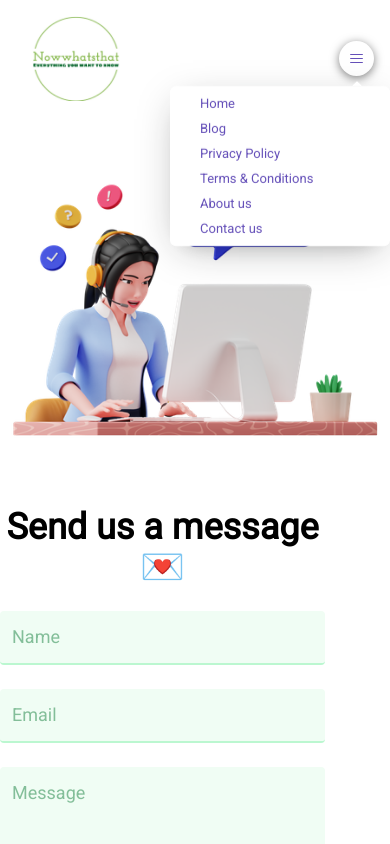
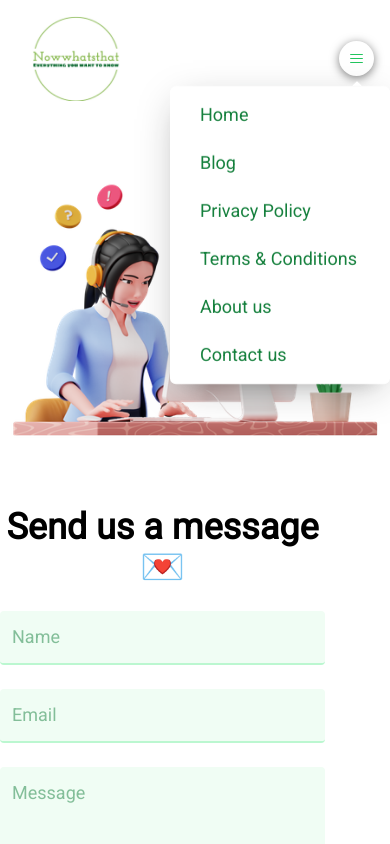
Before and after one commit to AwaisYusaf/nowhatsthat-next12, a Next.js app: page /contact in a window 390 px wide. Both pictures are taken after a click on the button "Customise options". Shown: the top 844 px of the page. Built offline with nearby package versions, Linux system fonts and the light colour scheme.

Commit message:
Dropdown color change

```diff
--- a/components/Header.tsx
+++ b/components/Header.tsx
@@ -19,7 +19,7 @@ const DropDown = () => {
       <DropdownMenu.Root>
         <DropdownMenu.Trigger asChild>
           <button
-            className="rounded-full w-[35px] h-[35px] inline-flex items-center justify-center text-violet11 bg-white shadow-[0_2px_10px] shadow-blackA7 outline-none hover:bg-violet3 focus:shadow-[0_0_0_2px] focus:shadow-black"
+            className="rounded-full w-[35px] h-[35px] inline-flex items-center justify-center text-green-500 bg-white shadow-[0_2px_10px] shadow-blackA7 outline-none hover:bg-violet3 focus:shadow-[0_0_0_2px] focus:shadow-black"
             aria-label="Customise options"
           >
             <HamburgerMenuIcon />
@@ -31,26 +31,26 @@ const DropDown = () => {
             className="min-w-[220px] bg-white rounded-md p-[5px] shadow-[0px_10px_38px_-10px_rgba(22,_23,_24,_0.35),_0px_10px_20px_-15px_rgba(22,_23,_24,_0.2)] will-change-[opacity,transform] data-[side=top]:animate-slideDownAndFade data-[side=right]:animate-slideLeftAndFade data-[side=bottom]:animate-slideUpAndFade data-[side=left]:animate-slideRightAndFade"
             sideOffset={5}
           >
-            <DropdownMenu.Item className="group text-[13px] leading-none text-violet11 rounded-[3px] flex items-center h-[25px] px-[5px] relative pl-[25px] select-none outline-none data-[disabled]:text-mauve8 data-[disabled]:pointer-events-none data-[highlighted]:bg-violet9 data-[highlighted]:text-violet1">
+            <DropdownMenu.Item className="group text-[13px] leading-none text-green-700 rounded-[3px] flex items-center h-[25px] px-[5px] relative pl-[25px] select-none outline-none data-[disabled]:text-mauve8 data-[disabled]:pointer-events-none data-[highlighted]:bg-green-800 py-6 text-lg data-[highlighted]:text-violet1">
               <Link href="/">Home</Link>
             </DropdownMenu.Item>
 
-            <DropdownMenu.Item className="group text-[13px] leading-none text-violet11 rounded-[3px] flex items-center h-[25px] px-[5px] relative pl-[25px] select-none outline-none data-[disabled]:text-mauve8 data-[disabled]:pointer-events-none data-[highlighted]:bg-violet9 data-[highlighted]:text-violet1">
+            <DropdownMenu.Item className="group text-[13px] leading-none text-green-700 rounded-[3px] flex items-center h-[25px] px-[5px] relative pl-[25px] select-none outline-none data-[disabled]:text-mauve8 data-[disabled]:pointer-events-none data-[highlighted]:bg-green-800 py-6 text-lg data-[highlighted]:text-violet1">
               <Link href="/blog">Blog</Link>
             </DropdownMenu.Item>
 
-            <DropdownMenu.Item className="group text-[13px] leading-none text-violet11 rounded-[3px] flex items-center h-[25px] px-[5px] relative pl-[25px] select-none outline-none data-[disabled]:text-mauve8 data-[disabled]:pointer-events-none data-[highlighted]:bg-violet9 data-[highlighted]:text-violet1">
+            <DropdownMenu.Item className="group text-[13px] leading-none text-green-700 rounded-[3px] flex items-center h-[25px] px-[5px] relative pl-[25px] select-none outline-none data-[disabled]:text-mauve8 data-[disabled]:pointer-events-none data-[highlighted]:bg-green-800 py-6 text-lg data-[highlighted]:text-violet1">
               <Link href="/privacy-policy">Privacy Policy</Link>
             </DropdownMenu.Item>
-            <DropdownMenu.Item className="group text-[13px] leading-none text-violet11 rounded-[3px] flex items-center h-[25px] px-[5px] relative pl-[25px] select-none outline-none data-[disabled]:text-mauve8 data-[disabled]:pointer-events-none data-[highlighted]:bg-violet9 data-[highlighted]:text-violet1">
+            <DropdownMenu.Item className="group text-[13px] leading-none text-green-700 rounded-[3px] flex items-center h-[25px] px-[5px] relative pl-[25px] select-none outline-none data-[disabled]:text-mauve8 data-[disabled]:pointer-events-none data-[highlighted]:bg-green-800 py-6 text-lg data-[highlighted]:text-violet1">
               <Link href="/terms">Terms & Conditions</Link>
             </DropdownMenu.Item>
 
-            <DropdownMenu.Item className="group text-[13px] leading-none text-violet11 rounded-[3px] flex items-center h-[25px] px-[5px] relative pl-[25px] select-none outline-none data-[disabled]:text-mauve8 data-[disabled]:pointer-events-none data-[highlighted]:bg-violet9 data-[highlighted]:text-violet1">
+            <DropdownMenu.Item className="group text-[13px] leading-none text-green-700 rounded-[3px] flex items-center h-[25px] px-[5px] relative pl-[25px] select-none outline-none data-[disabled]:text-mauve8 data-[disabled]:pointer-events-none data-[highlighted]:bg-green-800 py-6 text-lg data-[highlighted]:text-violet1">
               <Link href="/about"> About us</Link>
             </DropdownMenu.Item>
 
-            <DropdownMenu.Item className="group text-[13px] leading-none text-violet11 rounded-[3px] flex items-center h-[25px] px-[5px] relative pl-[25px] select-none outline-none data-[disabled]:text-mauve8 data-[disabled]:pointer-events-none data-[highlighted]:bg-violet9 data-[highlighted]:text-violet1">
+            <DropdownMenu.Item className="group text-[13px] leading-none text-green-700 rounded-[3px] flex items-center h-[25px] px-[5px] relative pl-[25px] select-none outline-none data-[disabled]:text-mauve8 data-[disabled]:pointer-events-none data-[highlighted]:bg-green-800 py-6 text-lg data-[highlighted]:text-violet1">
               <Link href="/contact">Contact us</Link>
             </DropdownMenu.Item>
 
```
